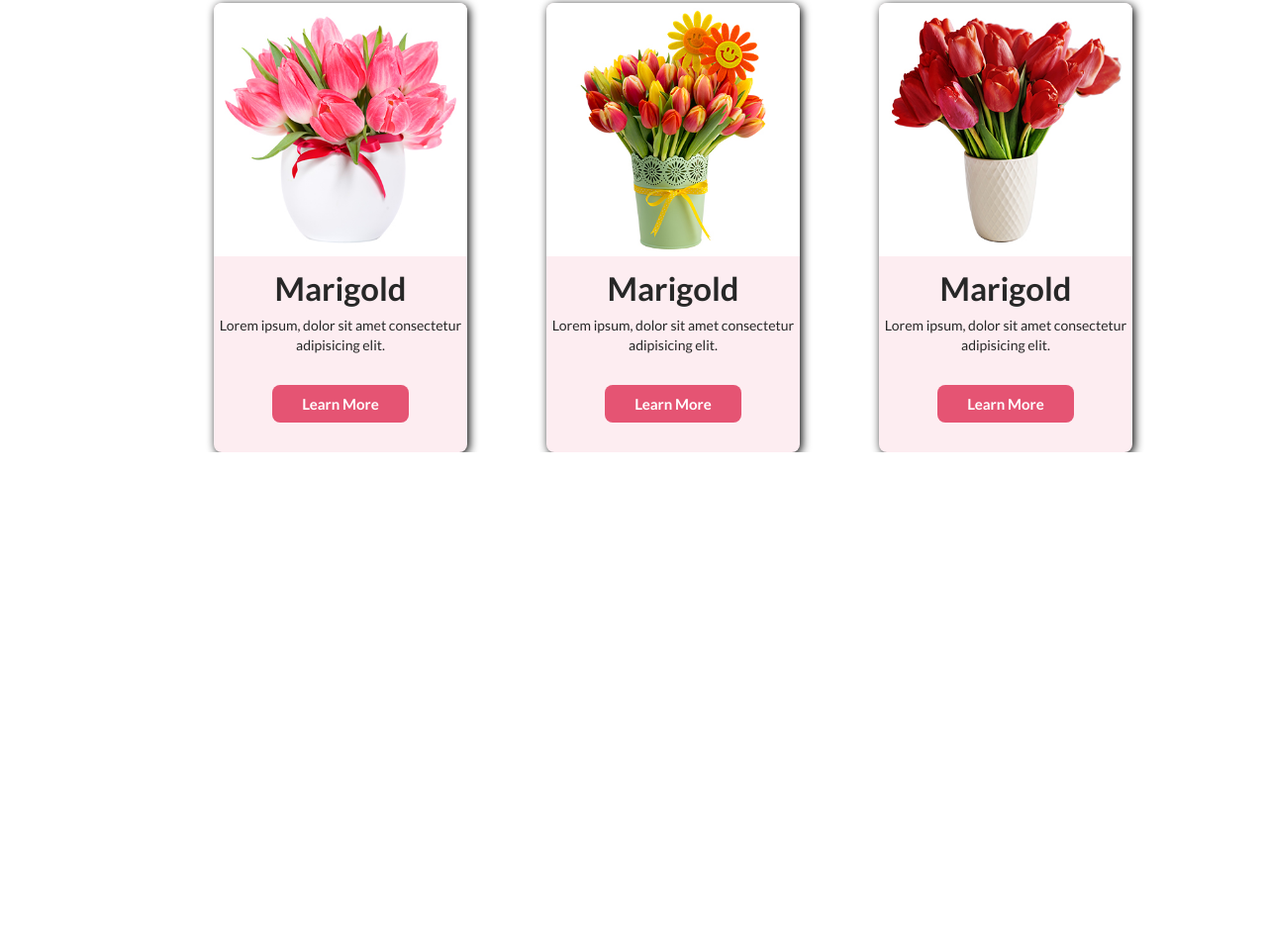
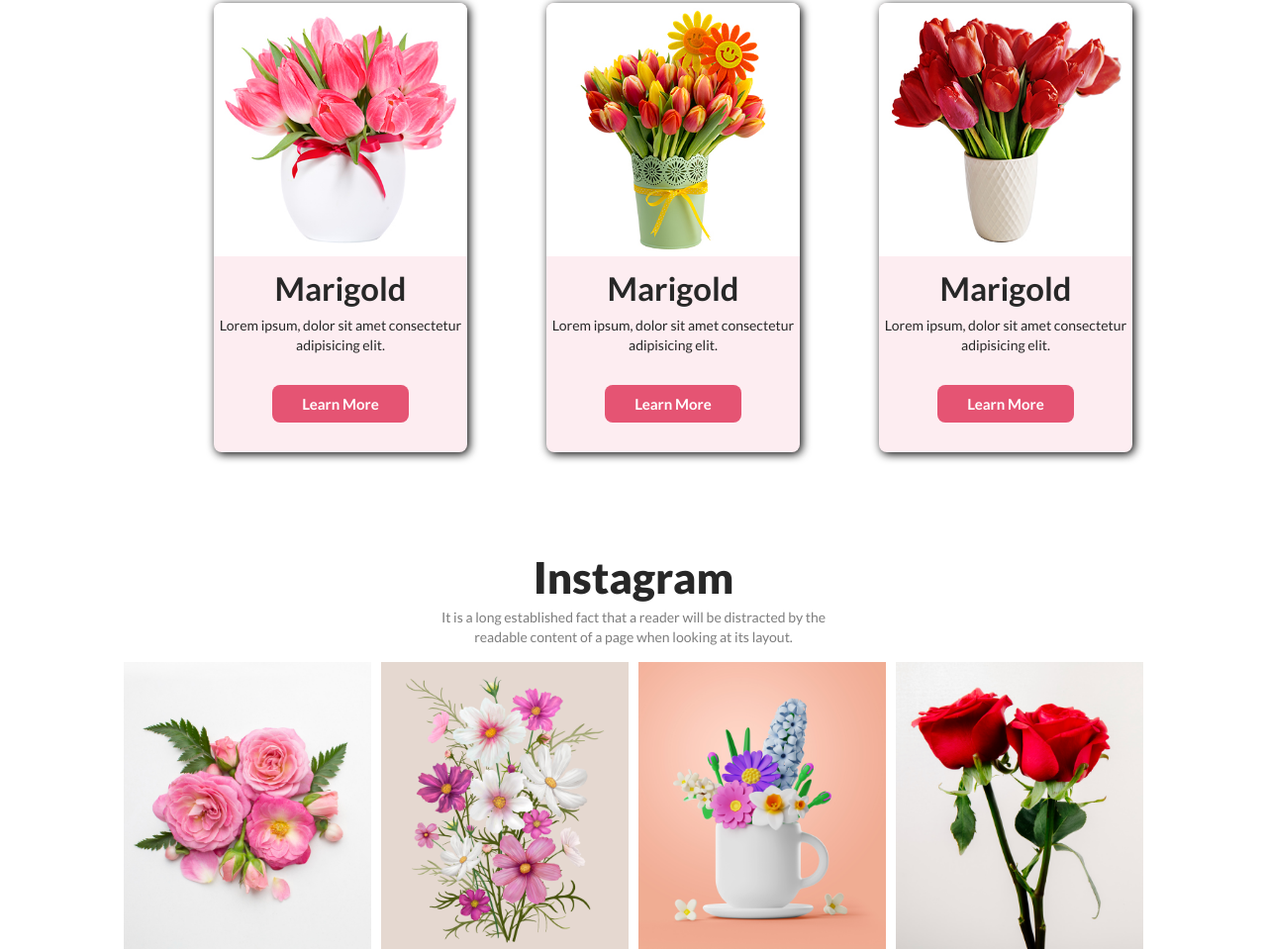
Before and after one commit to imdola/flower-assignment-repo, a plain HTML site: page index.html in a window 1280 px wide. Shown: the part 2196-3155 px from the top of the page at 99% size. Before the commit the page ends 2653 px from the top, so only its background shows below. Drawn offline with Linux system fonts and the light colour scheme.

Commit message:
added the instagram section

```diff
--- a/index.html
+++ b/index.html
@@ -73,8 +73,8 @@
     </div>
     <!-- Featured Flowers Section Ends  -->
 
-     <!-- Icon Section Starts  -->
-     <div class="icon-container">
+    <!-- Icon Section Starts  -->
+    <div class="icon-container">
         <div class="icons">
             <div class="fig">
                 <figure class="snaps">
@@ -157,6 +157,23 @@
     </div>
     <!-- Special Attraction Section Ends -->
 
+    <!-- Instagram Section Starts  -->
+    <div class="instagram-container">
+        <div class="instagram-text">
+            <h1 class="heading insta-heading">Instagram</h1>
+            <p class="text insta-text">It is a long established fact that a reader will be distracted by the <br>
+                readable content of a page when looking at its layout.</p>
+        </div>
+        <div class="insta-flowers">
+            <img class="flower06" src="images/Flower Asset/Flower06.png" alt="">
+            <img class="flower07" src="images/Flower Asset/flower07.png" alt="">
+            <img class="flower08" src="images/Flower Asset/flower08.png" alt="">
+            <img class="flower09" src="images/Flower Asset/flower09.png" alt="">
+        </div>
+    </div>
+    <!-- Instagram Section Ends  -->
+
+
 </body>
 
 </html>
--- a/styles/style.css
+++ b/styles/style.css
@@ -319,3 +319,48 @@ nav li a:hover {
 }
 
 /* special attraction section ends */
+
+/* Instagram Section Starts */
+.instagram-container {
+    margin-top: 100px;
+
+}
+
+.insta-text {
+    text-align: center;
+}
+
+.insta-heading {
+    text-align: center;
+}
+
+.insta-text {
+    text-align: center;
+    padding-top: 5px;
+}
+
+.insta-flowers {
+    margin-top: 10px;
+    display: flex;
+    justify-content: center;
+    padding: 5px 300px 0px 300px;
+}
+
+.insta-flowers img {
+    width: 250px;
+    height: 290px;
+}
+
+.flower06 {
+    padding-right: 10px;
+}
+
+.flower08 {
+    padding-left: 10px;
+}
+
+.flower09 {
+    padding-left: 10px;
+}
+
+/* Instagram Section Ends  */
```
